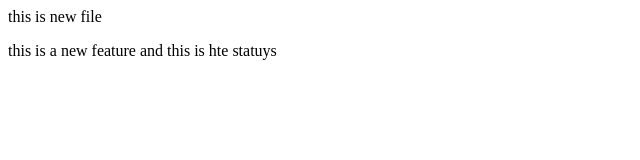
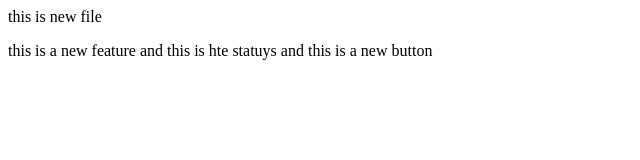
Before and after one commit to Manogya-Git/local-, a plain HTML site: page index.html in a window 1280 px wide. Shown: the whole page, without its empty margins (0-640 px from the left). Drawn offline with Linux system fonts and the light colour scheme.

Commit message:
added new button

```diff
--- a/index.html
+++ b/index.html
@@ -1,2 +1,2 @@
 <p> this is new file</p>
-<p>this is a new feature and this is hte statuys</p>
+<p>this is a new feature and this is hte statuys and this is a new button</p>
```
